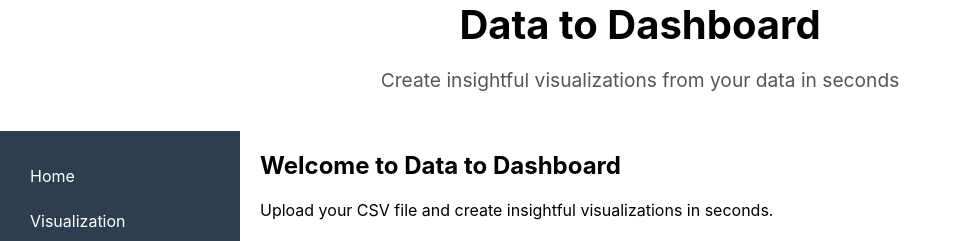
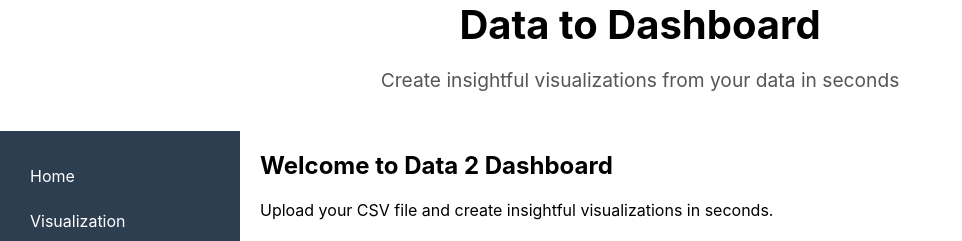
Before and after one commit to AruneshDev/Data2Dashboard, a React (Create React App) app in the folder frontend/: page / in a window 1280 px wide. Shown: the top 241 px of the page, without its empty margins (0-962 px from the left). Built offline with nearby package versions, Linux system fonts and the light colour scheme.

Commit message:
updated visualization

```diff
--- a/frontend/package.json
+++ b/frontend/package.json
@@ -10,11 +10,12 @@
     "axios": "^1.8.4",
     "react": "^19.1.0",
     "react-dom": "^19.1.0",
+    "react-router-dom": "^6.30.0",
     "react-scripts": "^5.0.1",
     "web-vitals": "^2.1.4"
   },
   "scripts": {
-    "start": "react-scripts start",
+    "start": "react-scripts --openssl-legacy-provider start",
     "build": "react-scripts build",
     "test": "react-scripts test",
     "eject": "react-scripts eject"
--- a/frontend/src/App.js
+++ b/frontend/src/App.js
@@ -3,7 +3,7 @@ import { BrowserRouter as Router, Route, Routes } from 'react-router-dom';
 import Header from './components/Header';
 import Sidebar from './components/Sidebar';
 import Home from './pages/Home';
-import VisualizationPage from './pages/VisualizationPage';
+import VisualizationPage from './pages/Visualization.js';
 import './App.css';
 
 function App() {
--- a/frontend/src/pages/Home.js
+++ b/frontend/src/pages/Home.js
@@ -3,7 +3,7 @@ import React from 'react';
 function Home() {
   return (
     <div>
-      <h2>Welcome to Data to Dashboard</h2>
+      <h2>Welcome to Data 2 Dashboard</h2>
       <p>Upload your CSV file and create insightful visualizations in seconds.</p>
     </div>
   );
```
Also changed, not shown: frontend/src/components/Sidebar.js (line endings or trailing spaces), 1 other file (tests, documents, lock files or other folders).
